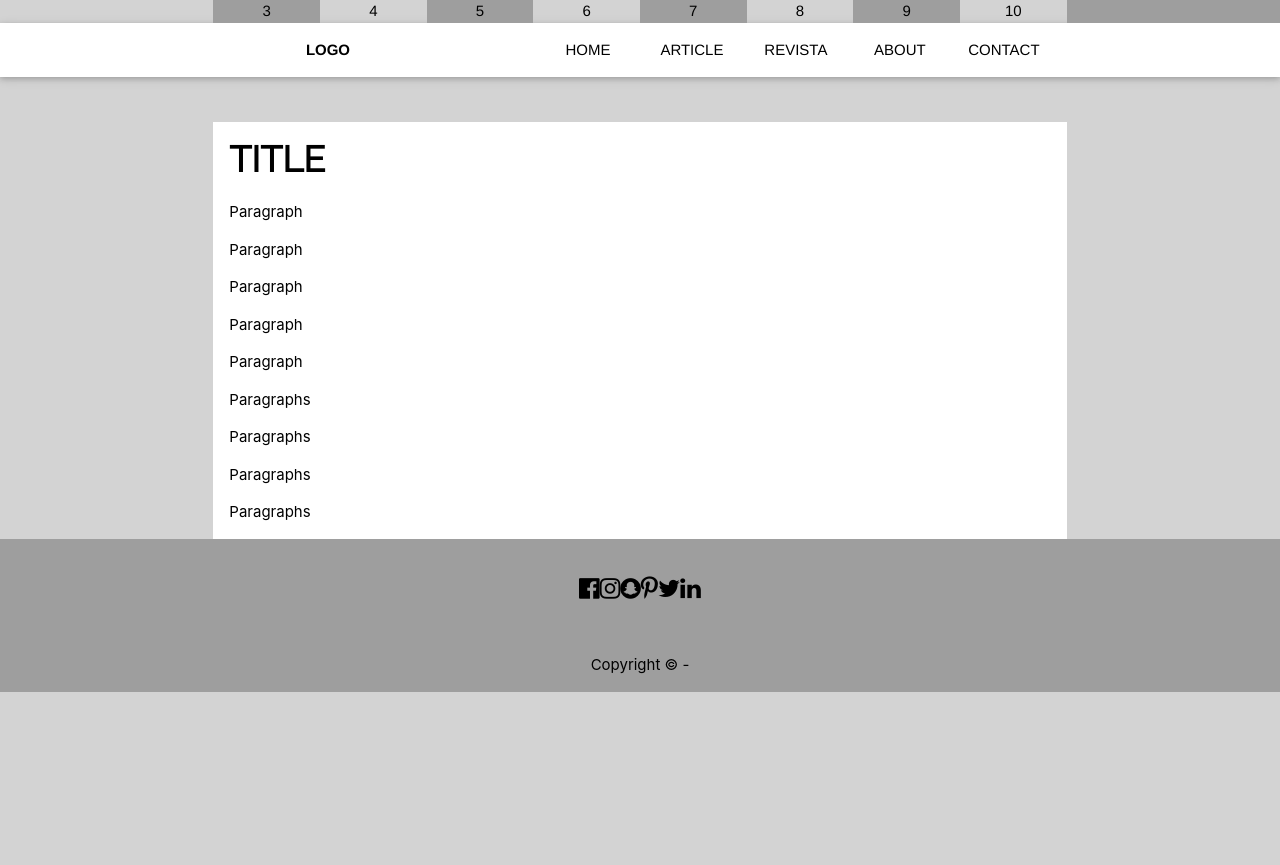
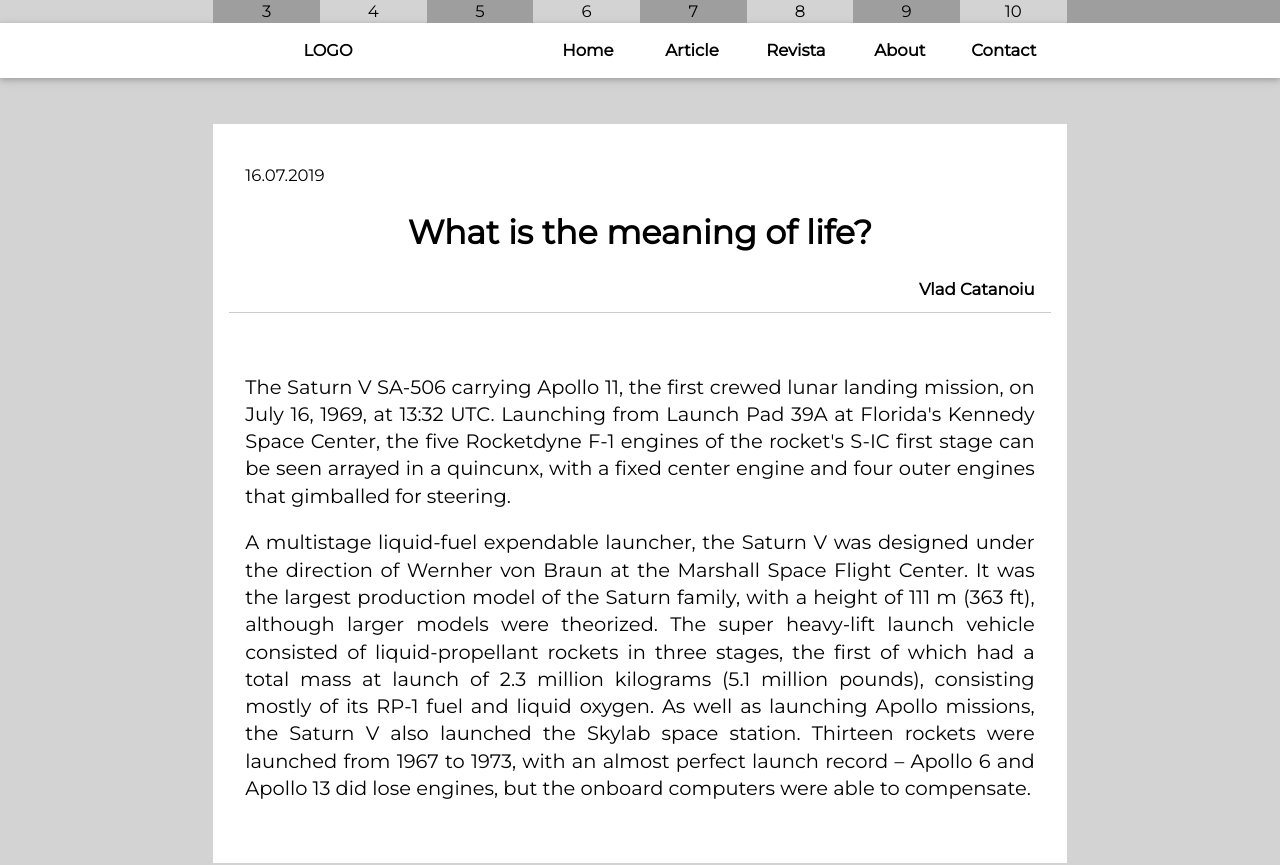
Before and after one commit to vladalex01/todo, a React (Create React App) app: page / in a window 1280 px wide. Shown: the top 865 px of the page. Before the commit the page ends 800 px from the top, so only its background shows below. Built offline with nearby package versions, Linux system fonts and the light colour scheme.

Commit message:
Add files via upload

```diff
--- a/public/index.html
+++ b/public/index.html
@@ -21,12 +21,16 @@
 		body {
 			background-color: lightgray;
 		}
+
+		div,
 		h1,
 		h2,
 		h3,
 		h4,
 		h5 {
-			font-family: "Raleway", sans-serif
+			font-family: 'Montserrat', sans-serif;
+			line-height: 1.4;
+			font-weight: 300;
 		}
 	</style>
 	<!--
--- a/src/App.js
+++ b/src/App.js
@@ -10,7 +10,7 @@ import Contact from './components/Contact';
 import About from './components/About';
 import Error from './components/Error';
 import Footer from './template/Footer';
-
+import './template/Adjust.css'
 class App extends React.Component {
 
 	render() {
--- a/src/components/Home.js
+++ b/src/components/Home.js
@@ -1,5 +1,5 @@
 import React from 'react';
-import Article from '../template/Functions';
+import Article, { Title, TopSection, Author, Date, Content } from '../template/Functions';
 import Toggle from '../template/Functions'
 
 class Home extends React.Component {
@@ -7,16 +7,40 @@ class Home extends React.Component {
     render() {
         return (
             <Article>
-                <h1><b>TITLE</b></h1>
-                <p>Paragraph</p>
-                <p>Paragraph</p>
-                <p>Paragraph</p>
-                <p>Paragraph</p>
-                <p>Paragraph</p>
-                <p>Paragraphs</p>
-                <p>Paragraphs</p>
-                <p>Paragraphs</p>
-                <p>Paragraphs</p>
+                <TopSection>
+                    <Date>
+                        16.07.2019
+                    </Date>
+                    <Title>
+                        What is the meaning of life?
+                    </Title>
+                    <Author>
+                        Vlad Catanoiu
+                    </Author>
+                </TopSection>
+                <Content>
+                    <p>
+                        The Saturn V SA-506 carrying Apollo 11, the first crewed lunar landing
+                        mission, on July 16, 1969, at 13:32 UTC. Launching from Launch Pad 39A at
+                        Florida's Kennedy Space Center, the five Rocketdyne F-1 engines of the
+                        rocket's S-IC first stage can be seen arrayed in a quincunx, with a fixed
+                        center engine and four outer engines that gimballed for steering.
+                    </p>
+
+                    <p>
+                        A multistage liquid-fuel expendable launcher, the Saturn V was designed under
+                        the direction of Wernher von Braun at the Marshall Space Flight Center. It was
+                        the largest production model of the Saturn family, with a height of 111 m (363
+                        ft), although larger models were theorized. The super heavy-lift launch
+                        vehicle consisted of liquid-propellant rockets in three stages, the first of
+                        which had a total mass at launch of 2.3 million kilograms (5.1 million
+                        pounds), consisting mostly of its RP-1 fuel and liquid oxygen. As well as
+                        launching Apollo missions, the Saturn V also launched the Skylab space
+                        station. Thirteen rockets were launched from 1967 to 1973, with an almost
+                        perfect launch record – Apollo 6 and Apollo 13 did lose engines, but the
+                        onboard computers were able to compensate.
+                    </p>
+                </Content>
             </Article>
         );
     }
--- a/src/template/Adjust.css
+++ b/src/template/Adjust.css
@@ -1,15 +1,19 @@
-.vw3-top .vw3-bottom {
+.vw3-top {
     position: relative;
     width: 100%;
     z-index: 1
 }
 
+.footer {
+    position: relative;
+    margin-top: 10%;
+    bottom: 0;
+    width: 100%;
+    /* height: 60px; */
+}
+
 .vw3-top {
     top: 0
-}
-
-.vw3-bottom {
-    bottom: 0;
 }
 
 .vheader {
@@ -17,23 +21,59 @@
     margin-top: 3%;
 }
 
-/* .v_strong {
-    font-family: "MaisonNeue-Book", Helvetica, Arial, sans-serif;
-    font-weight: bold;
-} */
-
-.main-header {
-    font-size: 18;
-    vertical-align: baseline;
-    box-sizing: border-box;
-    letter-spacing: 0;
-    -webkit-font-smoothing: antialiased;
-    font-family: "MaisonNeue-Book", Helvetica, Arial, sans-serif;
-    font-style: normal;
-    font-weight: normal;
-    text-transform: uppercase;
+img {
+    max-width: 100%;
+    height: auto;
+    display: block;
+    -ms-interpolation-mode: bicubic;
+    /* shape-outside:  */
 }
 
+.content {
+    text-align: justify;
+    display: block;
+    font-size: 1.2em;
+    margin-top: 5%;
+    margin-bottom: 5%;
+}
+
+.title {
+    text-align: center;
+    display: block;
+    font-size: 2em;
+    margin-top: 0.67em;
+    margin-bottom: 0.67em;
+    margin-left: 0;
+    margin-right: 0;
+    font-weight: bold;
+}
+
+div {
+    text-align: center;
+    display: block;
+    font-size: 1.02em;
+}
+
+.author {
+    text-align: right;
+    display: block;
+    font-size: 1em;
+    margin-top: 0.67em;
+    margin-bottom: 0.67em;
+    margin-left: 0;
+    margin-right: 0;
+    font-weight: bold;
+}
+
+.date {
+    text-align: left;
+    display: block;
+    font-size: 1em;
+    margin-top: 5%;
+    margin-bottom: 0.67em;
+    margin-left: 0;
+    margin-right: 0;
+}
 
 .background {
     background-color: red;
@@ -41,6 +81,10 @@
 
 .vred {
     background-color: red;
+}
+
+div {
+    /* color: red; */
 }
 
 button {
--- a/src/template/Footer.js
+++ b/src/template/Footer.js
@@ -5,7 +5,7 @@ class Footer extends React.Component {
         return (
             <React.Fragment>
                 {/* <!-- Footer --> */}
-                <div className="vw3-bottom w3-container vred w3-grey w3-center">
+                <div className="footer w3-container vred w3-grey w3-center">
                 {/* <div className="vw3-bottom w3-container w3-black w3-padding-64 w3-center w3-opacity vred"> */}
                     <div className="w3-xlarge w3-padding-32">
                         <div className="fa fa-facebook-official w3-hover-opacity"></div>
--- a/src/template/Functions.js
+++ b/src/template/Functions.js
@@ -15,3 +15,41 @@ export default function Article(props) {
         </div>
     );
 }
+
+export function TopSection(props) {
+    return (
+        <div className="w3-container w3-border-bottom">
+            {props.children}
+        </div>
+    );
+}
+
+export function Title(props) {
+    return (
+        <div className={"title"}>
+            {props.children}
+        </div>
+    );
+}
+export function Author(props) {
+    return (
+        <div className={"author"}>
+            {props.children}
+        </div>
+    );
+}
+export function Date(props) {
+    return (
+        <div className={"date"}>
+            {props.children}
+        </div>
+    );
+}
+
+export function Content(props) {
+    return (
+        <div className={"w3-container content"}>
+            {props.children}
+        </div>
+    );
+}
--- a/src/template/Menu.js
+++ b/src/template/Menu.js
@@ -39,7 +39,7 @@ class Menu extends React.Component {
 
 function SmallMenu(props) {
     return (
-        <div class="w3-col m12 s12 w3-center">
+        <div class="w3-col m12 s12 w3-center" style={{fontWeight: 'bold'}}>
             <Link to="/" className="w3-bar-item w3-button w3-col m12 s12 w3-center">Home</Link>
             <Link to="/" className="w3-bar-item w3-button w3-col m12 s12 w3-center">Article</Link>
             <Link to="/" className="w3-bar-item w3-button w3-col m12 s12 w3-center">Revista</Link>
--- a/src/template/Navbar.js
+++ b/src/template/Navbar.js
@@ -53,11 +53,11 @@ class Navbar extends React.Component {
                         <div class="w3-col m1 s1 w3-center">&nbsp;</div>
                         <div class="w3-col m1 s1 w3-center">&nbsp;</div>
                         <div class="w3-col m1 s1 w3-center">&nbsp;</div>
-                        <div style={{marginTop: '1%'}}>
+                        <div style={{marginTop: '1%', fontWeight: 'bold'}}>
                             <Menu />
                         </div>
                     </div>
-                    <div className="w3-hide-medium w3-hide-small">
+                    <div className="w3-hide-medium w3-hide-small" style={{fontWeight: 'bold'}}>
                         <Link to="/" className="w3-bar-item w3-button w3-col m1 w3-center">Home</Link>
                         <Link to="/" className="w3-bar-item w3-button w3-col m1 w3-center">Article</Link>
                         <Link to="/" className="w3-bar-item w3-button w3-col m1 w3-center">Revista</Link>
```
Also changed, not shown: 1 other file (tests, documents, lock files or other folders).
